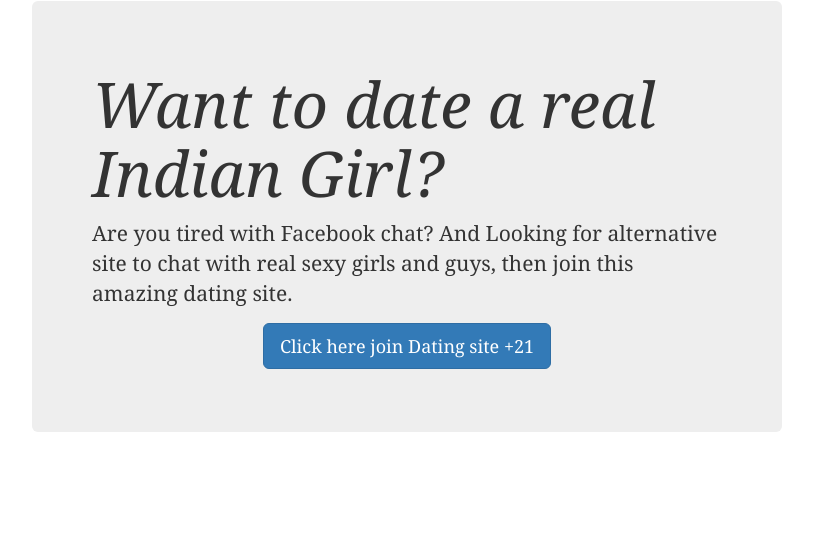
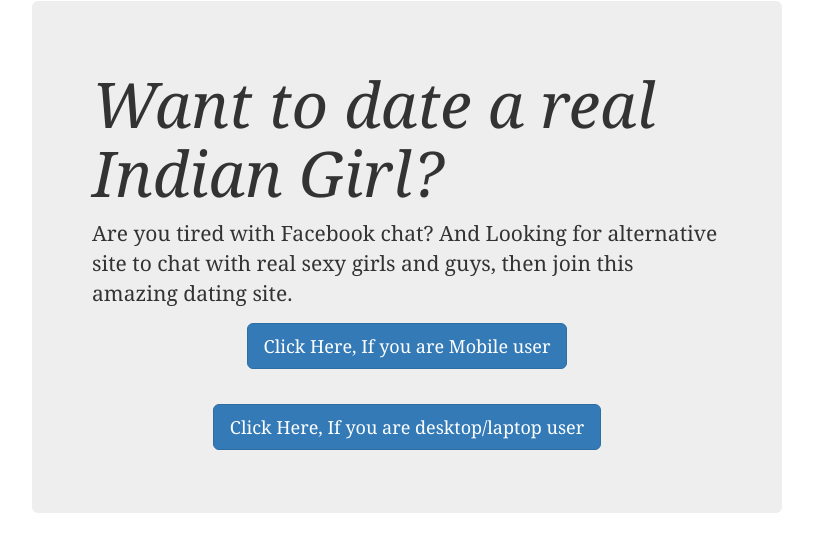
Before and after one commit to enyusu/enyusu.github.com, a Jekyll site: the page built from _posts/2015-02-10-standard.md, in a window 1280 px wide. Shown: the top 552 px of the page, without its empty margins (233-1046 px from the left). Built offline with Jekyll 4.4.1, drawn with Linux system fonts in a browser that asks for light colours; nearby versions of some CDN libraries.

Commit message:
Update 2015-02-10-standard.md

```diff
--- a/_posts/2015-02-10-standard.md
+++ b/_posts/2015-02-10-standard.md
@@ -7,5 +7,6 @@ permalink: dating/
 <div class="jumbotron">
   <h1>Want to date a real Indian Girl?</h1>
   <p> Are you tired with Facebook chat? And Looking for alternative site to chat with real sexy girls and guys, then join this amazing dating site.</p>
-  <center><p><a class="btn btn-primary btn-lg" href="http://goo.gl/gPHSHg" role="button">Click here join Dating site +21 </a></p></center>
+  <center><p><a class="btn btn-primary btn-lg" href="http://goo.gl/gPHSHg" role="button"> Click Here, If you are Mobile user </a></p></center><br/>
+  <center><p><a class="btn btn-primary btn-lg" href="http://goo.gl/5elRIn" role="button"> Click Here, If you are desktop/laptop user</a></p></center>
 </div>
```
